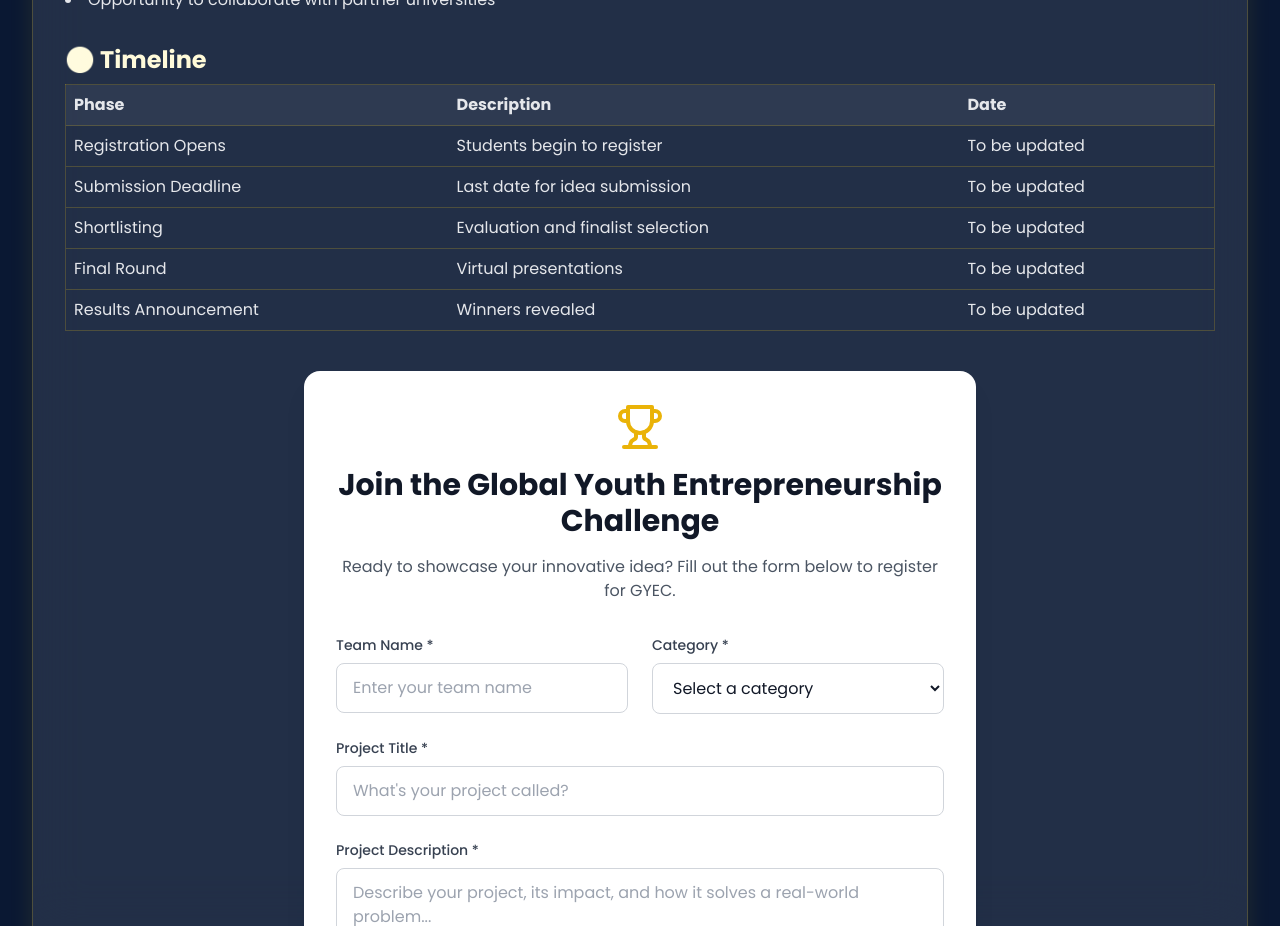
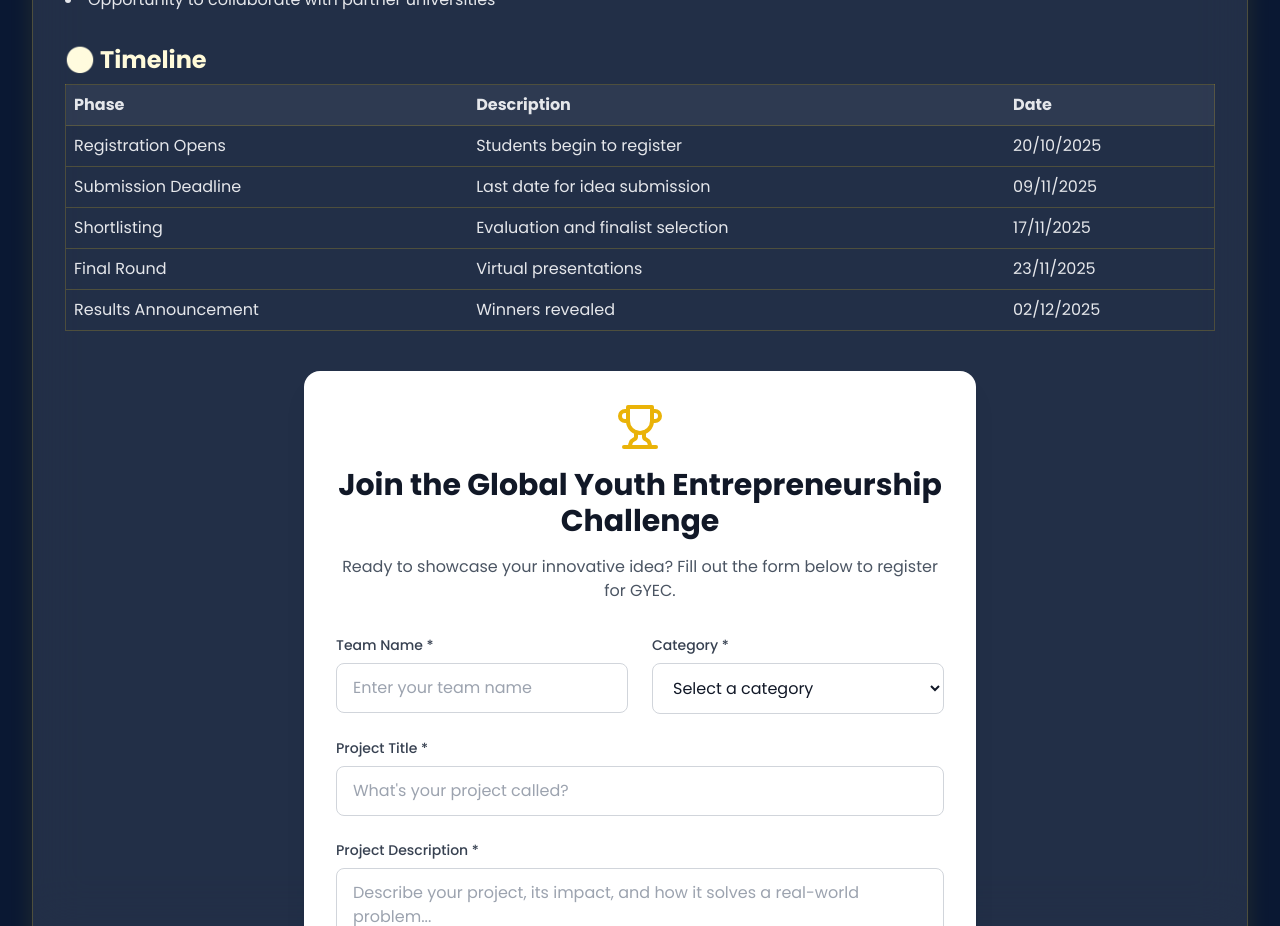
Before and after one commit to Arush-Developer/IFG-Website, a React (Vite) app: page /about in a window 1280 px wide. Shown: the part 3320-4246 px from the top of the page. Built offline with nearby package versions, Linux system fonts and the light colour scheme.

Commit message:
Update AboutPage.tsx

```diff
--- a/src/pages/AboutPage.tsx
+++ b/src/pages/AboutPage.tsx
@@ -205,23 +205,23 @@ const AboutPage: React.FC = () => {
                     {[{
                       phase: 'Registration Opens',
                       desc: 'Students begin to register',
-                      date: 'To be updated',
+                      date: '20/10/2025',
                     }, {
                       phase: 'Submission Deadline',
                       desc: 'Last date for idea submission',
-                      date: 'To be updated',
+                      date: '09/11/2025',
                     }, {
                       phase: 'Shortlisting',
                       desc: 'Evaluation and finalist selection',
-                      date: 'To be updated',
+                      date: '17/11/2025',
                     }, {
                       phase: 'Final Round',
                       desc: 'Virtual presentations',
-                      date: 'To be updated',
+                      date: '23/11/2025',
                     }, {
                       phase: 'Results Announcement',
                       desc: 'Winners revealed',
-                      date: 'To be updated',
+                      date: '02/12/2025',
                     }].map((item, idx) => (
                       <tr key={idx} className="border-b border-yellow-400/20">
                         <td className="p-2">{item.phase}</td>
```
